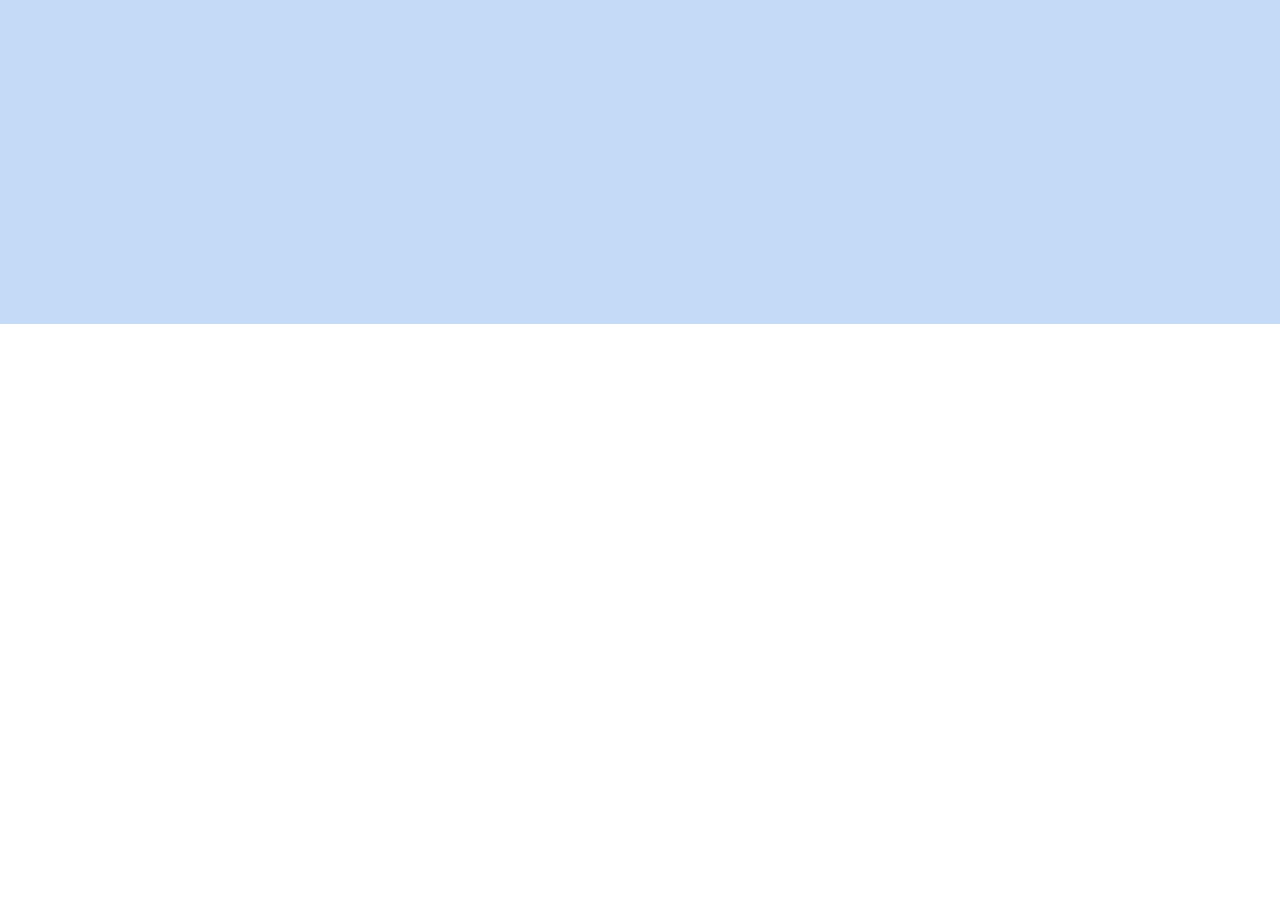
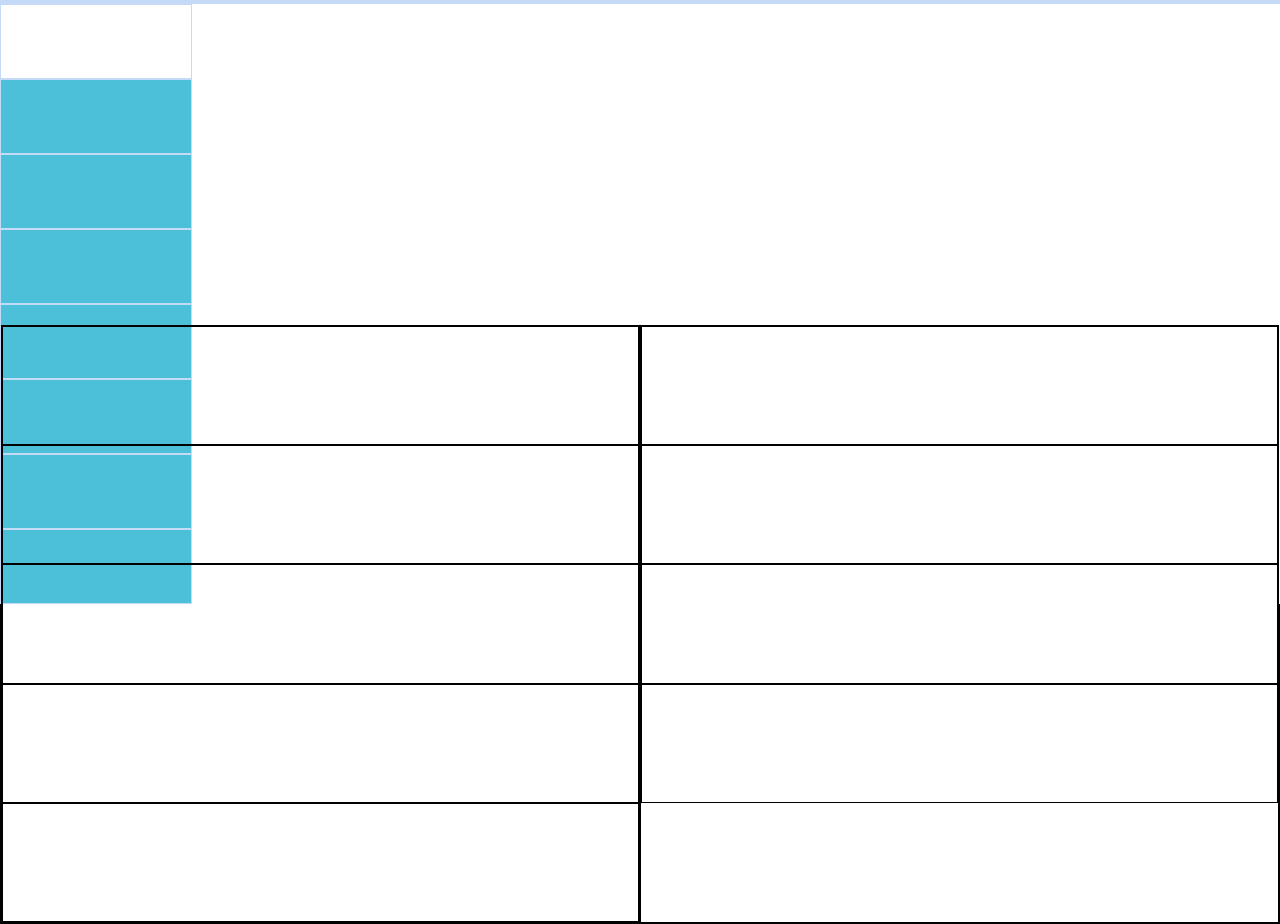
Before and after one commit to KWLGUS0318/KWLGUS-POTFOLIO, a plain HTML site: page ADD/index.html in a window 1280 px wide. Shown: the part 1276-2200 px from the top of the page. Before the commit the page ends 1600 px from the top, so only its background shows below. Drawn offline with Linux system fonts and the light colour scheme.

Commit message:
센터 추가 예정

```diff
--- a/ADD/css/index.scss
+++ b/ADD/css/index.scss
@@ -32,6 +32,7 @@ header {
   position: fixed;
 
   @include display();
+  z-index: 1;
 
 
   &>div {
@@ -60,12 +61,11 @@ header {
   }
 }
 
-$secton-width: 600px;
+$secton-height: 600px;
 
 .recommand {
   width: inherit;
-  height: $secton-width;
-  border: 1px solid #000;
+  height: $secton-height;
   @include display();
 }
 
@@ -123,9 +123,9 @@ $secton-width: 600px;
 .timer,
 .time-img {
   width: 100%;
-  height: 50%;
+  height: 40%;
   @include display();
-  font-size: 3vw;
+  font-size: 1.8vw;
   color: #fff;
 
   &>img {
@@ -160,7 +160,6 @@ $secton-width: 600px;
     height: 30vh;
     border-radius: 60px;
     margin-right: 10px;
-    background-color: var(--color2);
     border: 4px solid var(--color1);
   }
 
@@ -178,3 +177,51 @@ $secton-width: 600px;
 
   ;
 }
+
+.choice{
+  width: 15%;
+  height: 100%;
+  &>li{
+    width: 100%;
+    height: 12.5%;
+    background-color: #4CBFD9;
+    border: 1px solid var(--color1);
+    list-style: none;
+    &:hover{
+      background-color: #fff;
+    }
+  }
+
+  }
+
+.food-section{
+  width: 85%;
+  height: 100%;
+  background-color: #fff;
+}
+
+.categorize{
+  width: 100%;
+  height: $secton-height;
+  margin-top: 80px;
+  @include display();
+}
+
+.center{
+  width:100%;
+  height: $secton-height;
+
+  @include display();
+  border: 1px solid black;
+}
+
+.center-phone, .counsle{
+  width: 50%;
+  height: 100%;
+  border: 1px solid black;
+  &>div{
+    width: 100%;
+    height: 20%;
+    border: 1px solid black;
+  }
+}
--- a/ADD/index.html
+++ b/ADD/index.html
@@ -5,7 +5,7 @@
   <meta charset="UTF-8">
   <meta http-equiv="X-UA-Compatible" content="IE=edge">
   <meta name="viewport" content="width=device-width, initial-scale=1.0">
-  <title>Document</title>
+  <title>ADD</title>
   <script src="https://kit.fontawesome.com/12b1e7f9cb.js" crossorigin="anonymous"></script>
   <link rel="stylesheet" href="./css/index.css">
 </head>
@@ -63,7 +63,8 @@
         <div class="time-img">
           <img src="./img/littledeep_illustration_watch_style1.png" alt="시계">
         </div>
-      <div class="timer"></div>
+        <div class="timer">
+        </div>
       </div>
       <div class="food">
         <div></div>
@@ -72,9 +73,43 @@
         <div></div>
       </div>
     </section>
-    <section></section>
+    <section class="categorize">
+        <ul class="choice">
+          <li></li>
+          <li></li>
+          <li></li>
+          <li></li>
+          <li></li>
+          <li></li>
+          <li></li>
+          <li></li>
+        </ul>
+      <div class="food-section">
+
       </div>
+    </section>
+
+
+
+  </div>
+
+
+  <section class="center">
+    <div class="center-phone">
+    <div></div>
+    <div></div>
+    <div></div>
+    <div></div>
+    <div></div></div>
+    <div class="counsle">
+      <div></div>
+      <div></div>
+      <div></div>
+      <div></div>
+    </div>
+  </section>
 </body>
 
 <script src="./js/index.js"></script>
+
 </html>
--- a/ADD/js/index.js
+++ b/ADD/js/index.js
@@ -32,3 +32,9 @@ let clock = setInterval(() => {
   }
 
 }, 1000);
+
+
+
+const first = document.querySelector('.choice').children[0]
+console.log(first)
+first.style.backgroundColor = '#fff';
```
Also changed, not shown: TOY-PROJECT/index.html (+5 -0 lines), ADD/css/index.css, 1 other file. Lines whose indentation alone changed are shown as unchanged.
